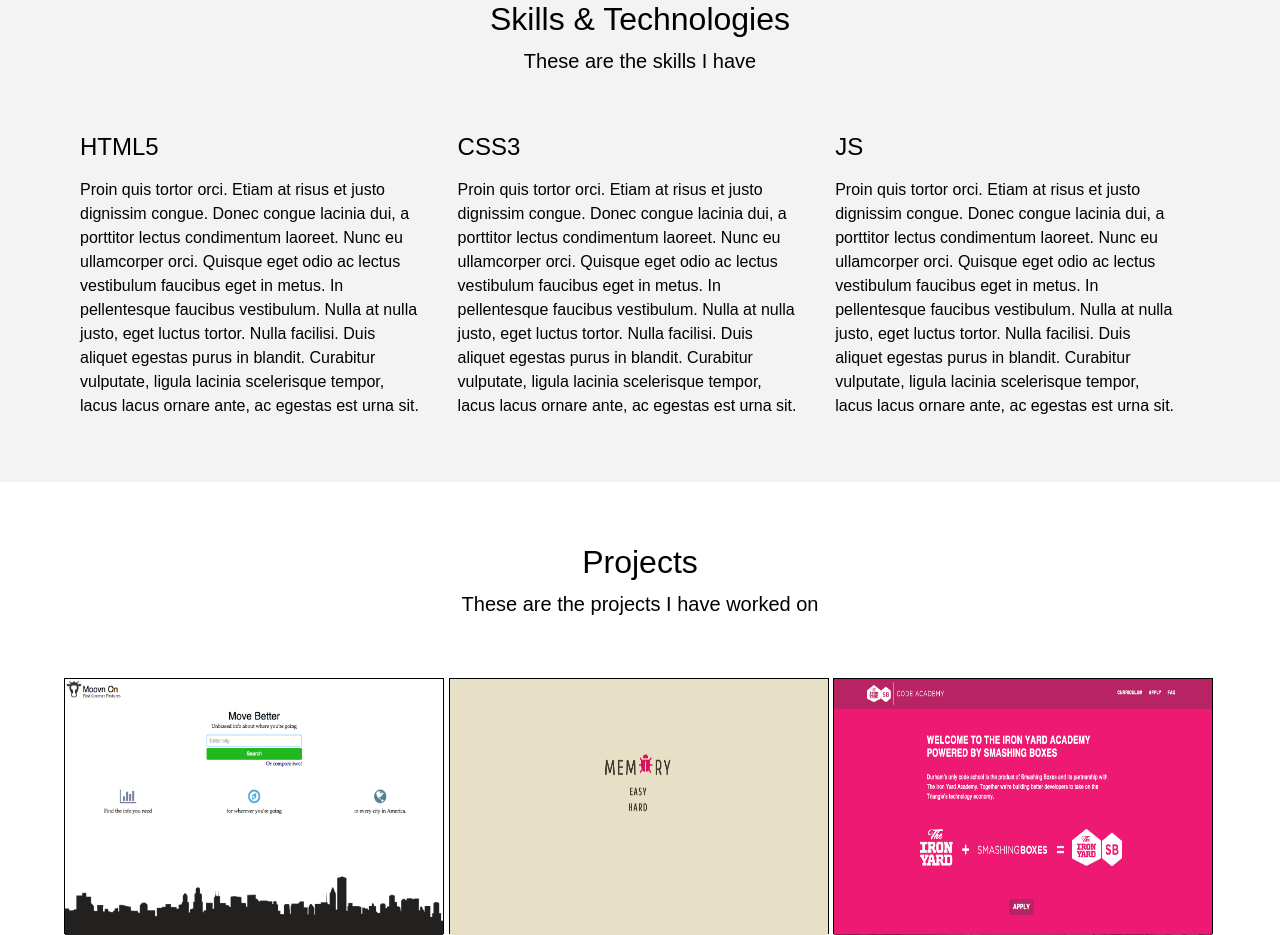
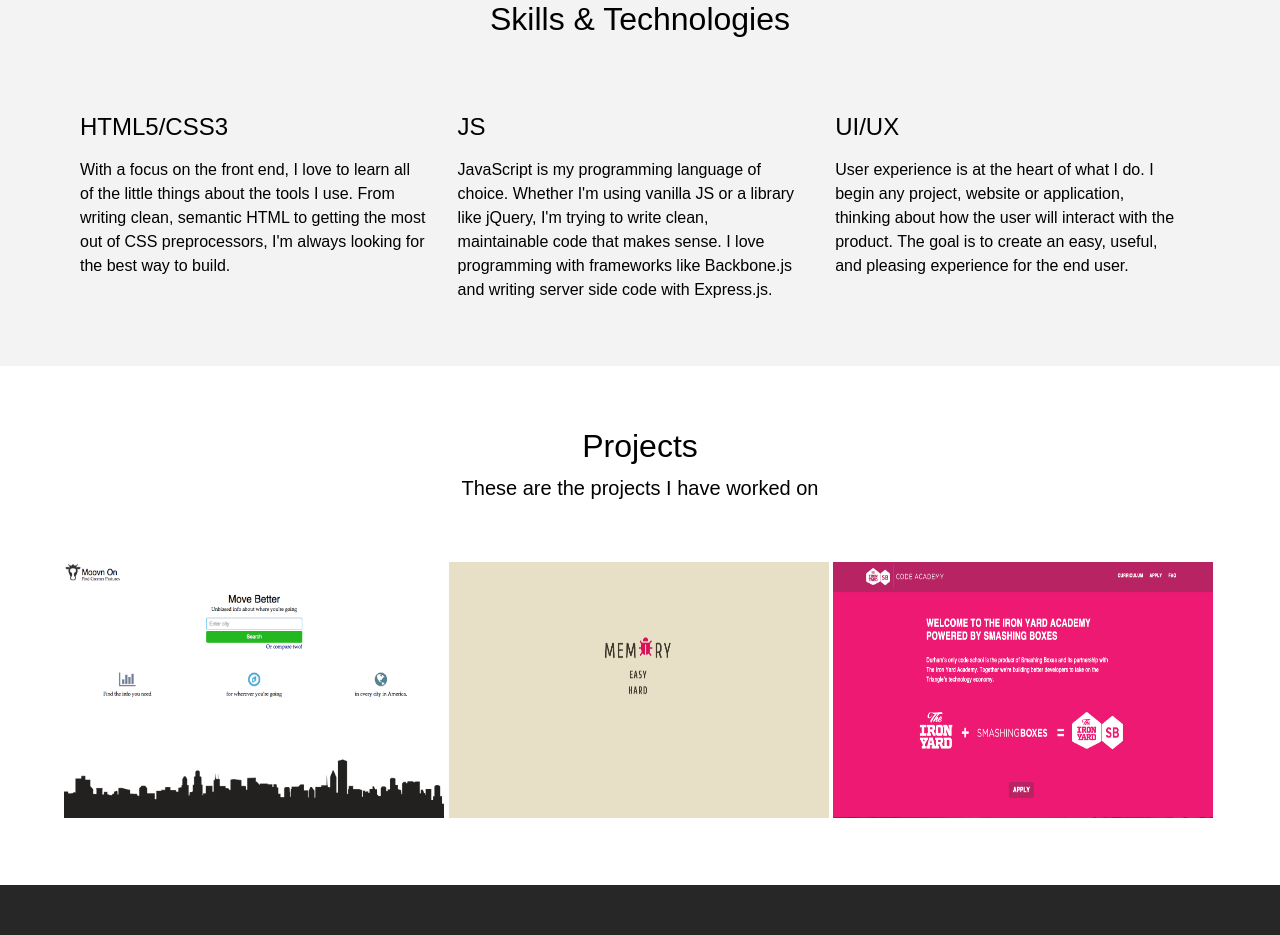
Before and after one commit to johnjoseph3/portfolio, a plain HTML site: page index.html in a window 1280 px wide. Shown: the part 781-1716 px from the top of the page. Drawn offline with Linux system fonts and the light colour scheme.

Commit message:
edited blurbs on skills

```diff
--- a/css/style.css
+++ b/css/style.css
@@ -140,7 +140,6 @@ a {
 }
 
 .projects-item {
-	border: 1px solid black;
 	display: inline-block;
 	position: relative;
 	height: 16em;
--- a/index.html
+++ b/index.html
@@ -32,22 +32,21 @@
             <section class="skills-container outer-container" id="one">
                 <div class="section-head-cont">
                     <header class="section-header">Skills & Technologies</header>
-                    <h2 class="section-subhead">These are the skills I have</h2>
                 </div>
                 <div class="skills-inner-container">
                     <div class="skills-item">
-                        <h1 class="skills-title">HTML5</h1>
-                        <p class="skills-body">Proin quis tortor orci. Etiam at risus et justo dignissim congue. Donec congue lacinia dui, a porttitor lectus condimentum laoreet. Nunc eu ullamcorper orci. Quisque eget odio ac lectus vestibulum faucibus eget in metus. In pellentesque faucibus vestibulum. Nulla at nulla justo, eget luctus tortor. Nulla facilisi. Duis aliquet egestas purus in blandit. Curabitur vulputate, ligula lacinia scelerisque tempor, lacus lacus ornare ante, ac egestas est urna sit.
-                        </p>
-                    </div>
-                    <div class="skills-item">
-                        <h1 class="skills-title">CSS3</h1>
-                        <p class="skills-body">Proin quis tortor orci. Etiam at risus et justo dignissim congue. Donec congue lacinia dui, a porttitor lectus condimentum laoreet. Nunc eu ullamcorper orci. Quisque eget odio ac lectus vestibulum faucibus eget in metus. In pellentesque faucibus vestibulum. Nulla at nulla justo, eget luctus tortor. Nulla facilisi. Duis aliquet egestas purus in blandit. Curabitur vulputate, ligula lacinia scelerisque tempor, lacus lacus ornare ante, ac egestas est urna sit.
+                        <h1 class="skills-title">HTML5/CSS3</h1>
+                        <p class="skills-body">With a focus on the front end, I love to learn all of the little things about the tools I use. From writing clean, semantic HTML to getting the most out of CSS preprocessors, I'm always looking for the best way to build.
                         </p>
                     </div>
                     <div class="skills-item">
                         <h1 class="skills-title">JS</h1>
-                        <p class="skills-body">Proin quis tortor orci. Etiam at risus et justo dignissim congue. Donec congue lacinia dui, a porttitor lectus condimentum laoreet. Nunc eu ullamcorper orci. Quisque eget odio ac lectus vestibulum faucibus eget in metus. In pellentesque faucibus vestibulum. Nulla at nulla justo, eget luctus tortor. Nulla facilisi. Duis aliquet egestas purus in blandit. Curabitur vulputate, ligula lacinia scelerisque tempor, lacus lacus ornare ante, ac egestas est urna sit.
+                        <p class="skills-body">JavaScript is my programming language of choice. Whether I'm using vanilla JS or a library like jQuery, I'm trying to write clean, maintainable code that makes sense. I love programming with frameworks like Backbone.js and writing server side code with Express.js.
+                        </p>
+                    </div>
+                    <div class="skills-item">
+                        <h1 class="skills-title">UI/UX</h1>
+                        <p class="skills-body">User experience is at the heart of what I do. I begin any project, website or application, thinking about how the user will interact with the product. The goal is to create an easy, useful, and pleasing experience for the end user.
                         </p>
                     </div>
                 </div>
@@ -84,11 +83,11 @@
                         <div class="item-overlay">
                             <a href="http://johnjoseph3.github.io/smashing-boxes-site/" target="_blank" class="proj-link">
                                 <span class="proj-name">Smashing Boxes</span><br><br>
-                                <span class="proj-desc">Recreated agency Smashing Box's site</span>
+                                <span class="proj-desc">Recreated agency Smashing Boxes' site</span>
                             </a>
                         </div>
                     </div>
-                    <div class="projects-item">
+                  <!--   <div class="projects-item">
                         <img class="port-img" src="images/moovnon.png">
                         <div class="item-overlay">
                         </div>
@@ -102,7 +101,7 @@
                         <img class="port-img" src="images/moovnon.png">
                         <div class="item-overlay">
                         </div>
-                    </div>
+                    </div> -->
                 </div>
             </section>
 
```
